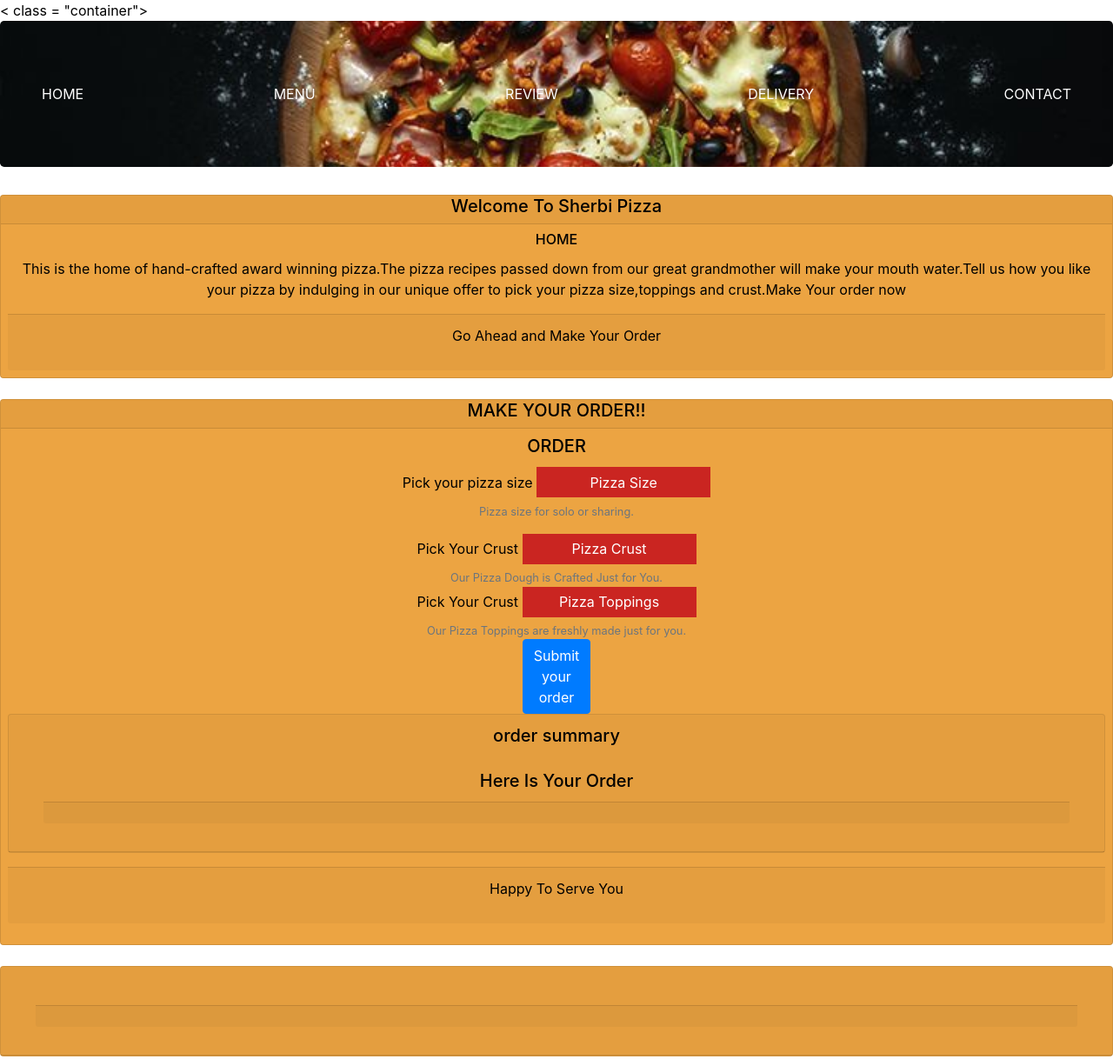
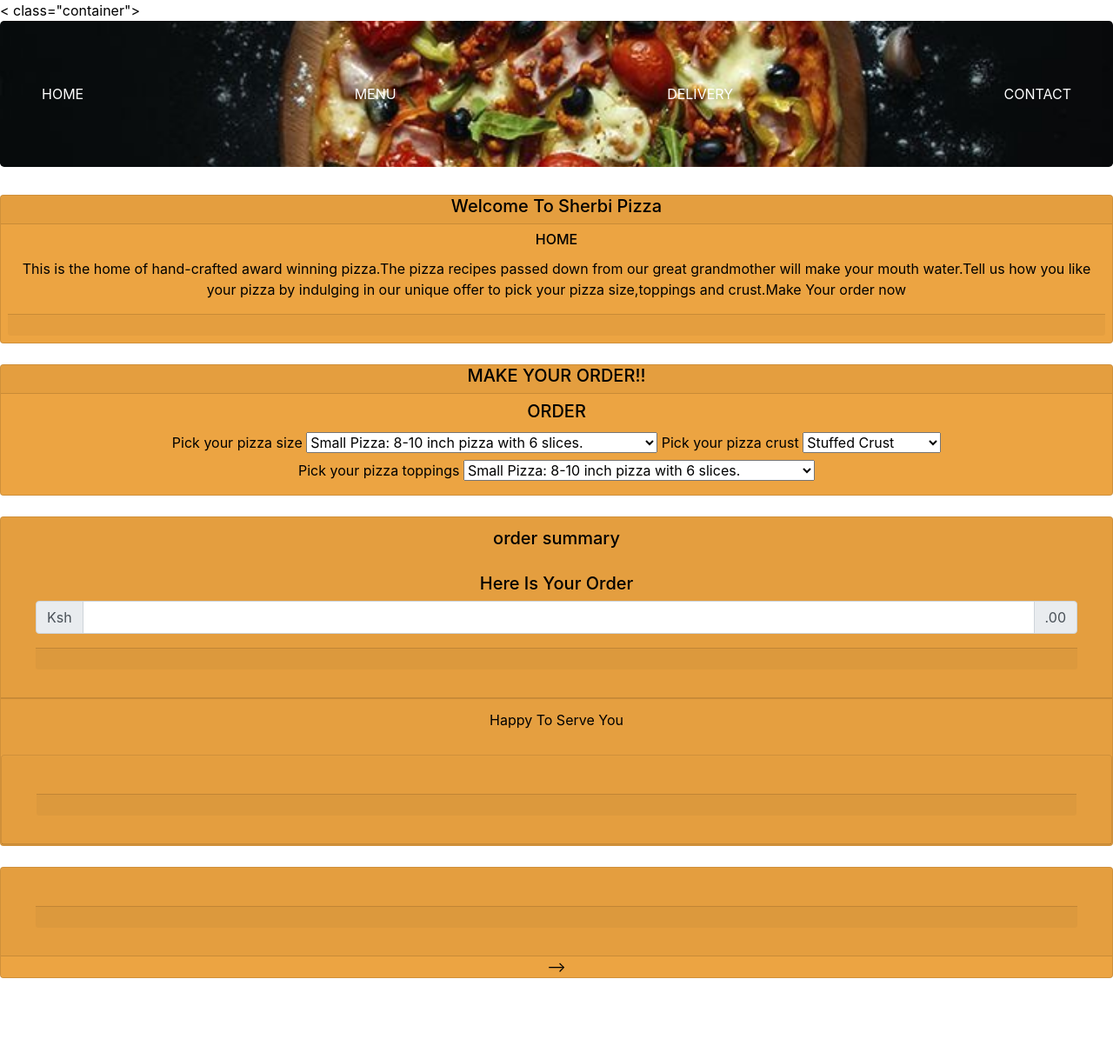
Before and after one commit to lilianwangechi/sherbi-pizza, a plain HTML site: page index.html in a window 1280 px wide. Shown: the top 1218 px of the page at 87% size. After the commit the page ends 1125 px from the top, so only its background shows below. Drawn offline with nearby package versions, Linux system fonts and the light colour scheme.

Commit message:
add options to choose size,crust and toppings

```diff
--- a/index.html
+++ b/index.html
@@ -11,7 +11,7 @@
 <link href="/assets/css/styles.css" rel="stylesheet" type="text/css" media="all">
 
 <body>
-  < class = "container">
+  < class="container">
     <!-- <body style="text-align: center;
 background-image: url(/assets/images/img9.jpg);
 background-position: center;
@@ -30,7 +30,6 @@ background-size: cover;"> -->
         <nav class="navbar">
           <a href="home">HOME</a>
           <a href="menu">MENU</a>
-        <a href="review">REVIEW</a>
           <a href="delivery">DELIVERY</a>
           <a href="contact">CONTACT</a>
         </nav>
@@ -57,9 +56,14 @@ background-size: cover;"> -->
               pick your pizza size,toppings and crust.Make Your order now</p>
           </div>
           <div class="card-footer">
-            <p>Go Ahead and Make Your Order</p>
+            <!-- <p>Go Ahead and Make Your Order</p>
           </div>
+          <p>Pick Your Pizza Size</p>
+          <select id="gender">
 
+            <option value="male"> Male </option>
+            <option value="female"> Female</option>
+            </select> -->
           </div>
 
         </div>
@@ -71,7 +75,7 @@ background-size: cover;"> -->
 
       <!-- menu -->
       <div class="text-center">
-    <div class = "card">
+        <div class="card">
 
           <div class="card-header p-0">
             <h5>MAKE YOUR ORDER!!</h5>
@@ -83,21 +87,139 @@ background-size: cover;"> -->
               <h5>ORDER</h5>
             </div>
             <div class="card-text">
-          <form>
+              <label for="pizza-size">Pick your pizza size</label>
+              <select id="pizza-size">
 
-            <div class="form-group">
-              <label for="pizza-size">Pick your pizza size</label>
-              <div class="dropdown">
-                <button class="dropbtn">Pizza Size</button>
-                <div class="dropdown-content">
-                  <a href="#">small</a>
-                  <a href="#">medium </a>
-                  <a href="#">Large </a>
+                <option value="small"> Small Pizza: 8-10 inch pizza with 6 slices.</option>
+                <option value="Medium"> Medium Pizza: 12-14 inch pizza with 8 slices.</option>
+                <option value="Large"> Large Pizza: 14-16 inch pizza with 8 slices. </option>
+                <option value="Extra-Large"> Extra-large Pizza: 16-18 inch pizza with 8-10 slices </option>
+              </select>
+
+              <label for="pizza-crust">Pick your pizza crust</label>
+              <select id="pizza-crust">
+                <option value="Stuffed Crust"> Stuffed Crust</option>
+                <option value="Cracker Crust"> Cracker Crust</option>
+                <option value="Flat Bread Crust"> Flat Bread Crust</option>
+                <option value="Thin Crust.">Thin Crust</option>
+                <option value="Thick Crust Pizza.">Thick Crust Pizza.</option>
+              </select>
+
+             <br> <label for="pizza-toppings">Pick your pizza toppings</label>
+              <select id="pizza-toppings">
+                <option value="small"> Small Pizza: 8-10 inch pizza with 6 slices.</option>
+                <option value="Medium"> Medium Pizza: 12-14 inch pizza with 8 slices.</option>
+                <option value="Large"> Large Pizza: 14-16 inch pizza with 8 slices. </option>
+                <option value="Extra-Large"> Extra-large Pizza: 16-18 inch pizza with 8-10 slices </option>
+              </select>
             </div>
           </div>
-              <small id="size" class="form-text text-muted">Pizza size for solo or sharing.</small>
+
         </div>
-            <div class="form-group">
+<br>
+          <div class="card">
+            <div class="card-header">
+              <h5>order summary</h5>
+              <div class="card-body">
+                <div class="card-title">
+                  <h5>Here Is Your Order</h5>
+                  <form>
+                    <class id ="price>">
+                     <div class="input-group mb-3">
+                      <div class="input-group-prepend">
+                        <span class="input-group-text">Ksh</span>
+                      </div>
+                      <input type="text" class="form-control" aria-label="Amount (to the nearest shillings)">
+                      <div class="input-group-append">
+                        <span class="input-group-text">.00</span>
+                      </div>
+                    </class>
+                  </div>
+                  </form>
+                </div>
+                <div class="card-text">
+
+
+                </div>
+                <div class="card-footer">
+
+
+                </div>
+
+              </div>
+
+            </div>
+        <div class="card-footer">
+          <p>Happy To Serve You</p>
+         </div>
+
+
+      <!-- </div>
+
+    </div>
+
+
+    </div>
+    </div><br> -->
+
+    <!-- end of menu section -->
+
+    <!-- order summary-->
+    <div class="card">
+      <div class="card-header">
+        <div class="card-img-top" </div> <div class="card-body">
+          <div class="card-title">
+
+          </div>
+          <div class="card-text">
+
+
+          </div>
+          <div class="card-footer">
+
+
+          </div>
+
+        </div>
+
+      </div>
+    </div>
+
+
+    </div>
+    <!-- get your total order and option to make more orders and also checkout -->
+
+    </div><br>
+    <!-- end of order summary -->
+
+    <!-- Delivery section -->
+    <div class="card">
+      <div class="card-header">
+        <div class="card-img-top">
+
+        </div>
+        <div class="card-body">
+          <div class="card-title">
+
+          </div>
+          <div class="card-text">
+
+
+          </div>
+          <div class="card-footer">
+
+
+          </div>
+
+
+        </div>
+
+
+      </div>
+      <!-- end of delivery section -->
+
+
+      <!-- <div class="form-group">
               <label for="crust">Pick Your Crust</label>
               <div class="dropdown">
                 <button class="dropbtn">Pizza Crust</button>
@@ -125,109 +247,7 @@ background-size: cover;"> -->
               <label class="form-check-label" for="exampleCheck1">Check me out</label>
             </div>
             <button type="submit" class="btn btn-primary">Submit</button> -->
-          </form>
-          <div class = "card">
-            <div class="card-header">
-              <h5>order summary</h5>
-              <!-- <img src="assets/images/img6.jpg" alt="logo"  class="card-img-top"> -->
-
-
-
-              <div class="card-body">
-              <div class="card-title">
-                <h5>Here Is Your Order</h5>
-              </div>
-              <div class="card-text">
-
-
-              </div>
-              <div class="card-footer">
-
-
-              </div>
-
-            </div>
-
-            </div>
-          </div>
-        </div>
-        <div class="card-footer">
-          <p>Happy To Serve You</p>
-
-
-        </div>
-
-
-      </div>
-
-    </div>
-
-
-    </div>
-  </div><br>
-
-  <!-- end of menu section -->
-
-  <!-- order summary-->
-  <div class = "card">
-    <div class="card-header">
-      <div class="card-img-top"
-      </div>
-
-
-      <div class="card-body">
-      <div class="card-title">
-
-      </div>
-      <div class="card-text">
-
-
-      </div>
-      <div class="card-footer">
-
-
-      </div>
-
-    </div>
-
-    </div>
-  </div>
-
-
-  </div>
-  <!-- get your total order and option to make more orders and also checkout -->
-
-  </div><br>
-  <!-- end of order summary -->
-
-  <!-- Delivery section -->
-  <div class = "card">
-    <div class="card-header">
-     <div class="card-img-top">
-
-      </div>
-      <div class="card-body">
-      <div class="card-title">
-
-      </div>
-      <div class="card-text">
-
-
-      </div>
-      <div class="card-footer">
-
-
-      </div>
-
-
-    </div>
-
-
-  </div>
-  <!-- end of delivery section -->
-
-
-
+      </form> -->
 
 
 
```
Lines whose indentation alone changed are shown as unchanged.
